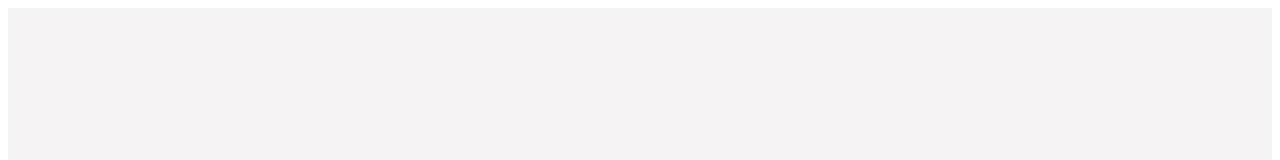
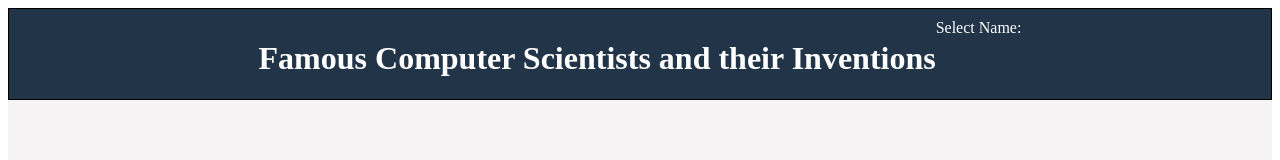
Before and after one commit to Thoratshraddha14/info-programmer, a plain HTML site: page index.html in a window 1280 px wide. Drawn offline with Linux system fonts and the light colour scheme.

Commit message:
heading and select tag added

```diff
--- a/index.html
+++ b/index.html
@@ -6,16 +6,29 @@
     <title>Programmer-info</title>
     <style>
         .main-container{
-      height: 900px;
-      width: 100%;
-      background-color: rgb(245, 243, 243);
-      margin: 0;
+            height: 900px;
+            width: 100%;
+            background-color: rgb(245, 243, 243);
+            margin: 0;
+        }
+        .sub-container{
+            display: flex;
+            justify-content:center;
+            padding-top: 10px;
+            height: 80px;
+            background-color: #213448;
+            border: 1px solid black;
+            color: white;
+            position: sticky;
+            top: 0;
     }
     </style>
 </head>
 <body>
     <div class="main-container">
         <div class="sub-container">
+            <h1 class="heading h1">Famous Computer Scientists and their Inventions</h1>
+            <label for="selectName" class="selectName">Select Name:</label>
 
         </div>
     </div>
```
